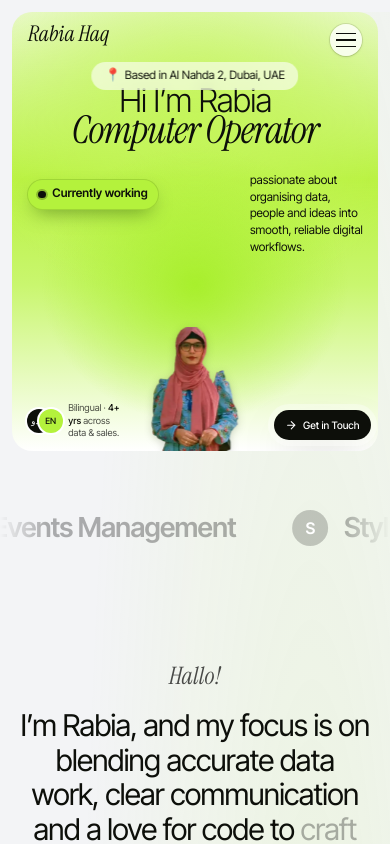
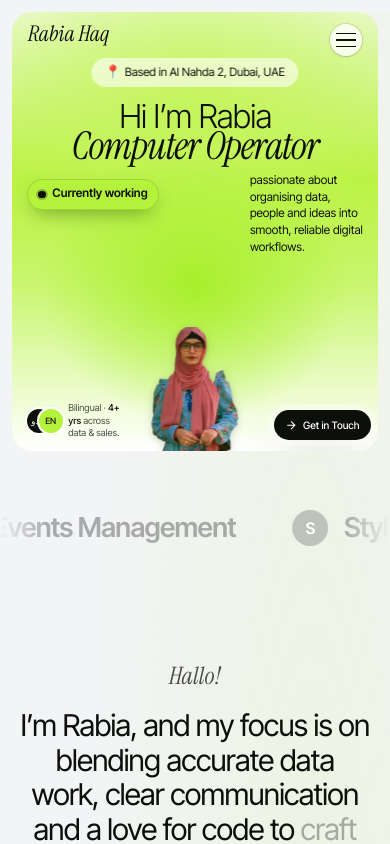
Before and after one commit to waqasulhaqqureshi/rabiaqureshi, a React (Vite) app: page / in a window 390 px wide. Shown: the top 844 px of the page. Built offline with nearby package versions, Linux system fonts and the light colour scheme.

Commit message:
Add gap between location badge and hero headline on all viewports
Co-authored-by: arena-agent <297053741+arena-agent@users.noreply.github.com>

```diff
--- a/src/index.css
+++ b/src/index.css
@@ -69,7 +69,7 @@ body {
 }
 
 .hero-title-group {
-  top: clamp(2.4rem, 4.5cqw, 4.25rem);
+  top: clamp(3.8rem, 4.5cqw, 4.25rem);
 }
 .hero-title {
   font-size: clamp(1.25rem, 8cqw, 8.5rem);
@@ -223,10 +223,10 @@ body {
     aspect-ratio: 5 / 6;
   }
   .hero-location-wrap {
-    top: 3.1rem;
+    top: 2.9rem;
   }
   .hero-title-group {
-    top: 4.6rem;
+    top: 5.6rem;
   }
   .hero-portrait {
     height: 34cqw;
```
